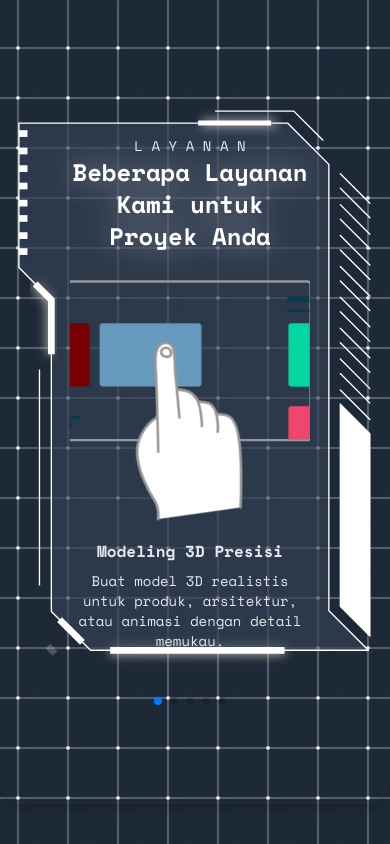
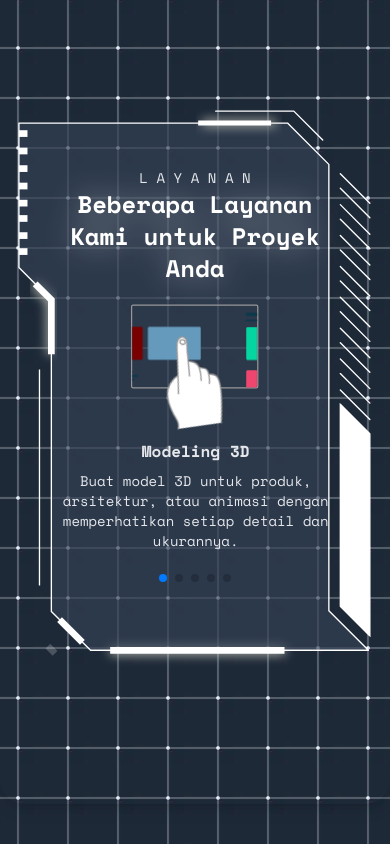
Before and after one commit to hanifahzakiyyah/HaszaStudio, a React (Vite) app: page / in a window 390 px wide. Shown: the part 3820-4664 px from the top of the page. Built offline with nearby package versions, Linux system fonts and the light colour scheme.

Commit message:
update responsiv svg

```diff
--- a/src/komponen/AnimatedSVG.jsx
+++ b/src/komponen/AnimatedSVG.jsx
@@ -20,7 +20,7 @@ const AnimatedSVG = () => {
       <svg
         viewBox="0 0 210 297"
         xmlns="http://www.w3.org/2000/svg"
-        className="w-full h-full select-none"
+        className="w-full h-full select-none "
       >
         <defs>
           <filter id="blur">
@@ -57,7 +57,7 @@ const AnimatedSVG = () => {
           <path fill="#d9d9c9" fillOpacity={1} stroke="none" d="m 25.65,105.39 0.18,27.99 3.779999,0.09 -0.09,-30.24 L 20.16,94.139998 18.922319,95.60862 17.37,97.019998" id="path21" filter="url(#filter21)"/>
           <rect fill="#d9d9c9" fillOpacity={1} stroke="none"
           filter="url(#filter19)" id="rect19" width="94.049995" height="3.8700001" x="59.399998" y="291.06" />
-          <path fill="#334155aa" stroke="#ffffff" strokeWidth={0.722759}strokeLinecap="round" strokeLinejoin="round" strokeDasharray="none" strokeOpacity={1} d="M 48.77993,292.96441 H 198.37219 L 177.07638,271.66858 V 31.330004 L 154.82442,9.0780421 H 10.186687 V 86.872982 l 17.471265,17.471278 v 167.75893 z" id="path1" />
+          <path fill="#334155aa" stroke="#ffffff" strokeWidth={0.722759}strokeLinecap="round" strokeLinejoin="round" strokeDasharray="none" strokeOpacity={1} d="M 48.77993,292.96441 H 198.37219 L 177.07638,271.66858 V 31.330004 L 154.82442,9.0780421 H 10.186687 V 86.872982 l 17.471265,17.471278 v 167.75893 z" id="path1"/>
           <path fill="none" stroke="#ffffff" strokeWidth={0.722759} strokeLinecap="round" strokeLinejoin="round" strokeDasharray="none" strokeOpacity={1} d="m 116.14425,2.6458334 h 42.07011 l 15.559,15.5589936" id="path2" />
           <path fill="none" stroke="#ffffff" strokeWidth={0.722759} strokeLinecap="round" strokeLinejoin="round" strokeDasharray="none" strokeOpacity={1} d="M 183.24782,36.371466 199.1545,52.27814" id="path3" />
           <path fill="none" stroke="#ffffff" strokeWidth={0.722759} strokeLinecap="round" strokeLinejoin="round" strokeDasharray="none" strokeOpacity={1} d="M 183.24782,44.194421 199.1545,60.101096" id="path4" />
--- a/src/komponen/Keunggulan.jsx
+++ b/src/komponen/Keunggulan.jsx
@@ -12,8 +12,8 @@ const advantages = [
     description: "Kami siap mendengarkan kebutuhan Anda dan memberikan solusi terbaik dengan komunikasi yang cepat."
   },
   {
-    title: "Proses Efisien",
-    description: "Dengan workflow yang terorganisir, proyek Anda selesai tepat waktu tanpa mengorbankan kualitas."
+    title: "Ramah SEO",
+    description: "Untuk kebutuhan Website, struktur HTML, gambar, link dan lain-lainnya sudah mendukung SEO."
   },
   {
     title: "Kustom Sesuai Kebutuhan",
--- a/src/komponen/Layanan.jsx
+++ b/src/komponen/Layanan.jsx
@@ -28,27 +28,27 @@ export default function Layanan() {
   const services = [
     {
       id:1,
-      title: "Modeling 3D Presisi",
-      description: "Buat model 3D realistis untuk produk, arsitektur, atau animasi dengan detail memukau."
+      title: "Modeling 3D",
+      description: "Buat model 3D untuk produk, arsitektur, atau animasi dengan memperhatikan setiap detail dan ukurannya."
     },
     {
       id:2,
-      title: "Animasi 3D Dinamis",
-      description: "Hidupkan ide Anda dengan animasi 3D halus, ideal untuk presentasi dan promosi."
+      title: "Video Animasi 3D",
+      description: "Hidupkan ide Anda dengan video animasi 3D halus, ideal untuk presentasi dan promosi."
     },
     {
       id:3,
-      title: "Motion Graphics Kreatif",
+      title: "Video Motion Graphics",
       description: "Tambahkan elemen visual bergerak yang informatif dan menarik perhatian."
     },
     {
       id:4,
-      title: "Rigging Custom",
-      description: "Optimalkan pergerakan model 3D dengan rigging yang presisi dan fleksibel."
+      title: "Rigging 3D Custom",
+      description: "Rigging kendaraan, makhluk-makhluk fantasi, yang default rig-nya belum ada di peredaran."
     },
     {
       id:5,
-      title: "Website 3D Interaktif",
+      title: "Website 3D dan non3D Interaktif",
       description: "Buat website modern dengan elemen 3D interaktif yang memikat pengunjung."
     }
   ];
@@ -57,7 +57,7 @@ export default function Layanan() {
     <>
       <section id="layanan" className="relative shadow-lg rounded-3xl lg:border lg:border-slate-100/10">
         <AnimatedSVG />
-        <div className="absolute z-10 top-44 bottom-44 left-[70px] right-20 lg:top-[75vh] lg:bottom-[55vh] lg:right-[23vw] lg:left-[23vw]">
+        <div className="absolute z-10 left-0 right-0 top-0 bottom-0 m-auto aspect-[210/297] w-[70%] lg:aspect-[297/210] lg:mt-[36vw] lg:w-[50%]">
 
           <motion.p className="text-gray-200 text-sm lg:text-lg font-monos text-center lg:invisible" initial={{ opacity: 0, y: -30 }} whileInView={{ opacity: 1, y: 0 }} transition={{ type: "spring", stiffness: 300, damping: 10 }}>
             L A Y A N A N
@@ -87,7 +87,7 @@ export default function Layanan() {
             {services.map((service, index) => (
               <SwiperSlide key={service.id}>
                 <div className="py-3 font-monos pb-10 text-center flex flex-col lg:flex-row items-center justify-evenly">
-                  {animations.length > 0 ? <Lottie key={index} animationData={animations[index]} className="w-72 mt-10"/> : null}
+                  {animations.length > 0 ? <Lottie key={index} animationData={animations[index]} className="w-72 max-[440px]:w-[150px] 2xl:w-[380px] mt-10"/> : null}
                   <div>
                     <motion.h3 initial={{ opacity: 0, y: -30 }} whileInView={{ opacity: 1, y: 0 }} transition={{ type: "spring", stiffness: 300, damping: 10 }} className="text-md lg:text-2xl font-semibold text-gray-200 mb-2 " >
                       {service.title}
--- a/src/komponen/Porto.jsx
+++ b/src/komponen/Porto.jsx
@@ -83,7 +83,7 @@ export default function Porto() {
                     {!isFiltering && displayedPorto.map((porto, i) => (
                         <motion.div
                             key={porto.judul}
-                            className="group text-center border border-gray-400 p-0 rounded-sm overflow-hidden relative"
+                            className="group text-center border border-gray-400 p-0 rounded-sm overflow-hidden relative w-fit max-[376px]:w-[80vw]"
                             initial={{ opacity: 0.5, scale: 0.8, y: 20 }}
                             animate={{ opacity: 1, scale: 1, y: 0 }}
                             exit={{ opacity: 0, scale: 0.8, y: -20 }}
@@ -92,7 +92,7 @@ export default function Porto() {
                             <img
                                 src={`/porto/${porto.file}`}
                                 alt={porto.judul}
-                                className="w-44 lg:w-[270px] h-44 lg:h-[270px] object-cover cursor-pointer transition-transform duration-300 group-hover:scale-110"
+                                className="w-44 lg:w-[270px] max-[376px]:w-[80vw] h-44 lg:h-[270px] object-cover cursor-pointer transition-transform duration-300 group-hover:scale-110"
                             />
                             <div
                                 className="absolute z-20 bg-slate-800/70 top-0 left-0 right-0 bottom-0 py-7 px-3 flex flex-col justify-between opacity-0 scale-0 transition-all duration-300 group-hover:opacity-100 group-hover:scale-100 pointer-events-none"
```
Lines whose indentation alone changed are shown as unchanged.
